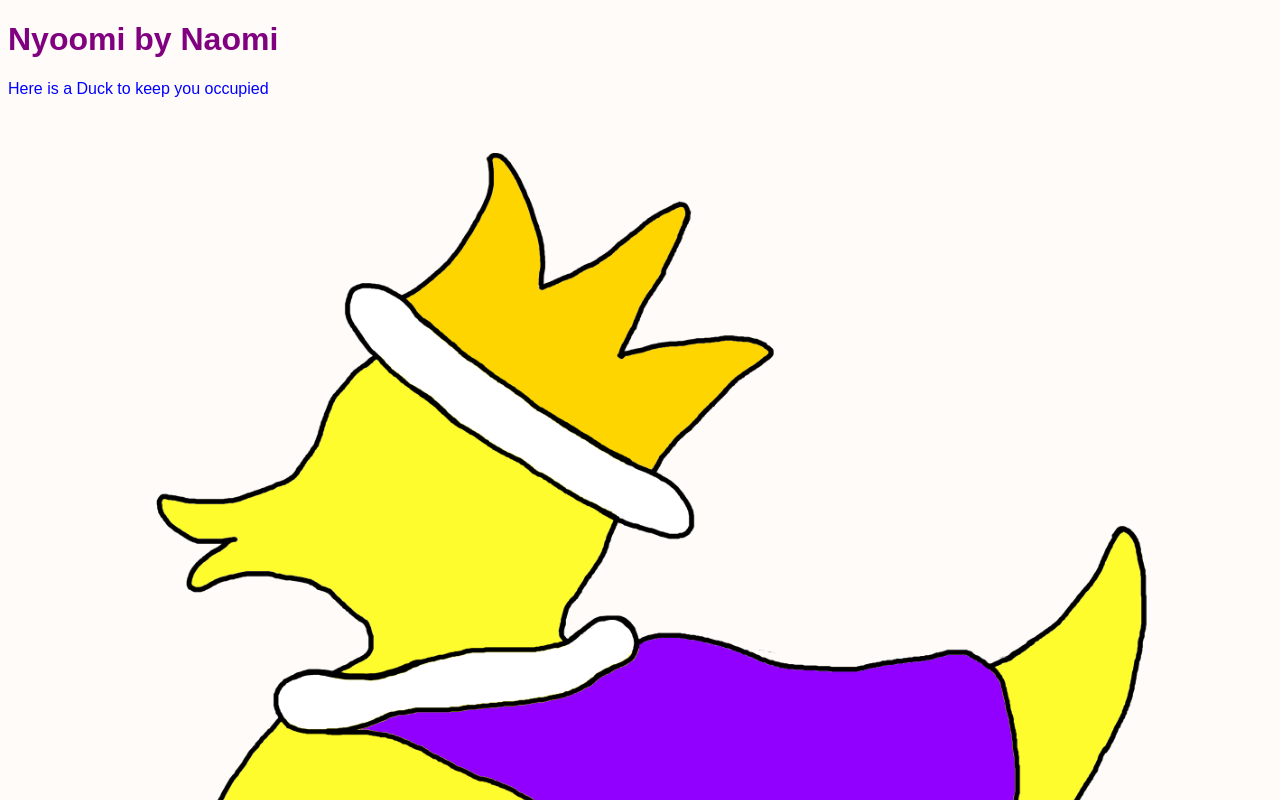
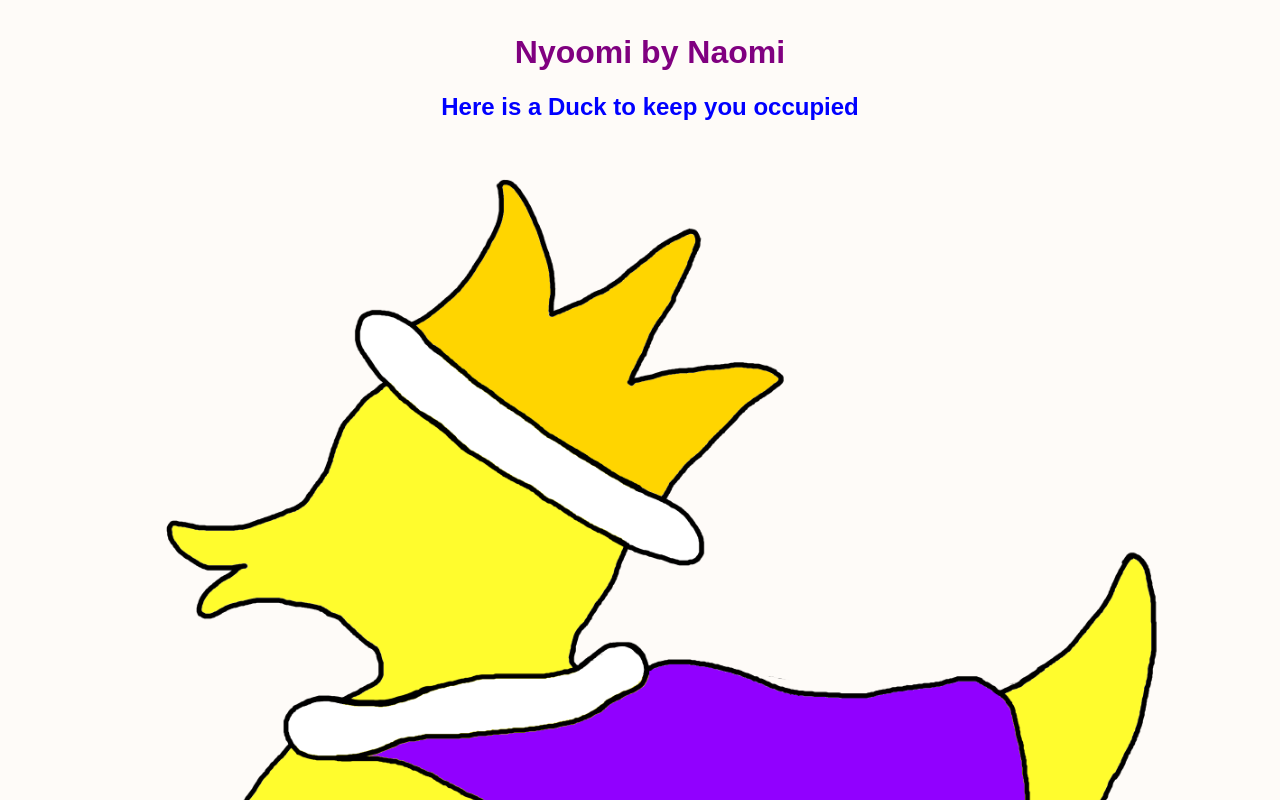
Before and after one commit to naomdh/naomdh.github.io, a plain HTML site: page index.html in a window 1280 px wide. Shown: the top 800 px of the page. Drawn offline with Linux system fonts and the light colour scheme.

Commit message:
Define Class

```diff
--- a/css/index.css
+++ b/css/index.css
@@ -1,15 +1,26 @@
+.container {
+    margin: 5px;
+    padding: 5px;
+    width: 100%;
+    text-align: center;
+}
+
 body {
 	font-family: 'Monserrat', sans-serif;
     background-color: #fefbf8;
     border-color: #e7e7e7;
+
 }
 
 h1{
 	color:purple;
 }
 
+h2{
+	color:blue;
+}
 p{
-    color:blue;
+    color:black;
 }
 footer {
 	margin: 20px;
--- a/index.html
+++ b/index.html
@@ -14,13 +14,18 @@
     </nav>
     -->
     <div class="container">
-        <h1>
-        Nyoomi by Naomi
-        </h1>
-        <p>
-            Here is a Duck to keep you occupied
-        </p>
-        <img src="/Images/king duck.png" title="King Duck">
+        <div class="row"></div>
+            <h1>
+            Nyoomi by Naomi
+            </h1>
+            <h2>
+                Here is a Duck to keep you occupied
+            </h2>
+            <img src="/Images/king duck.png" title="King Duck">
+        </div>
     </div>
 </body>
+<footer>
+
+</footer>
 </html>
```
